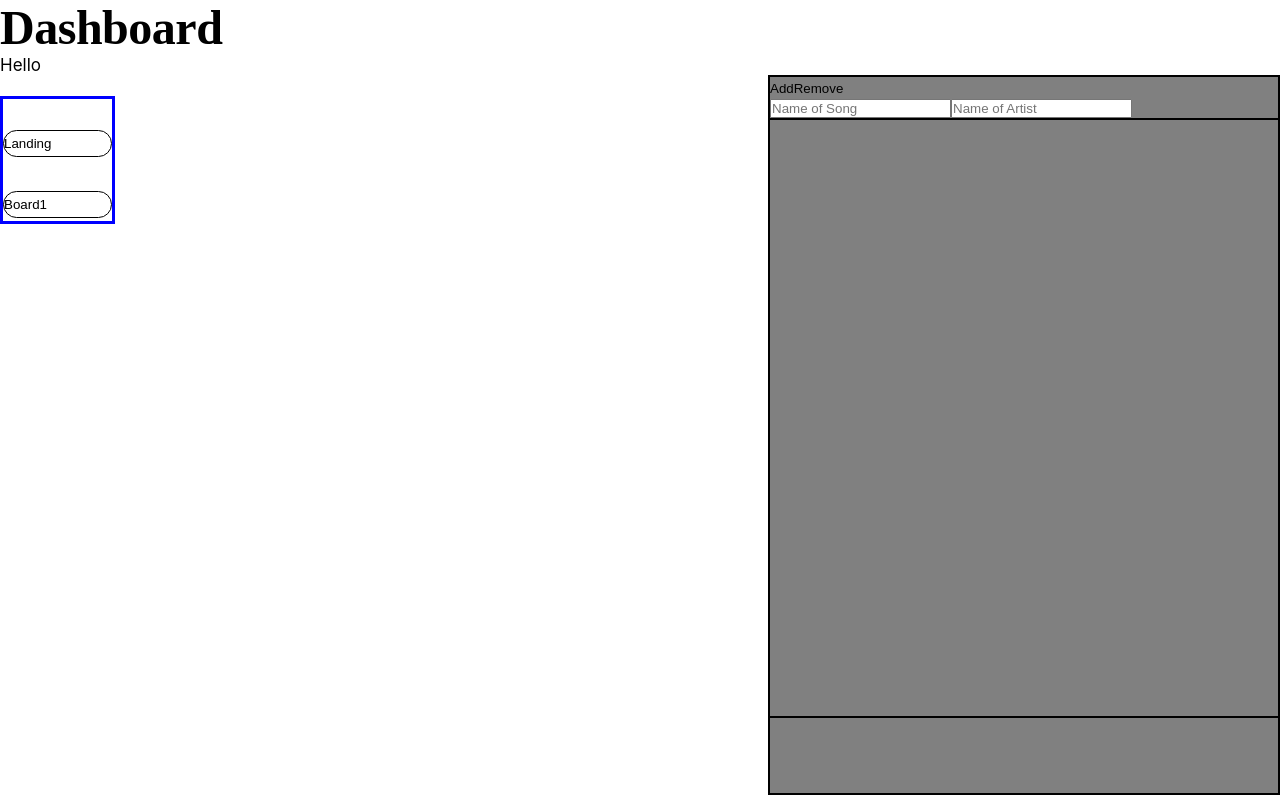
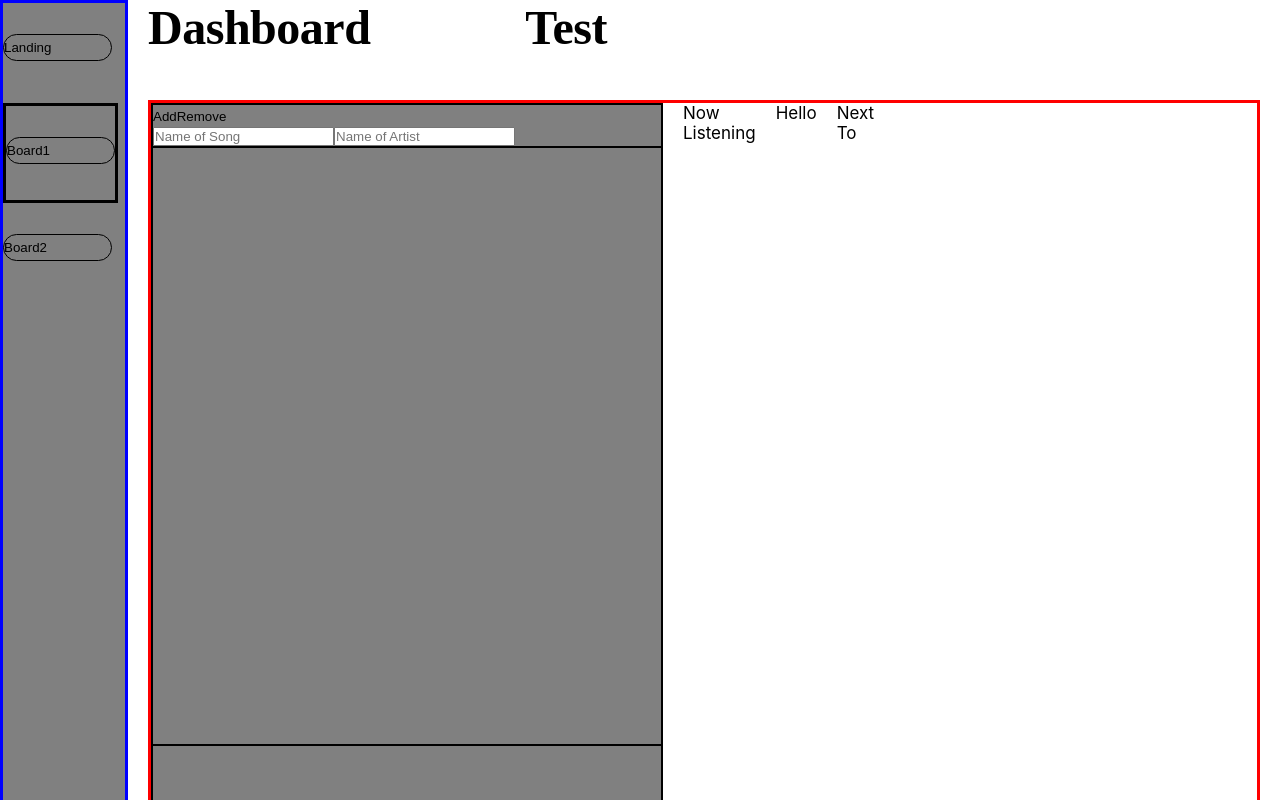
Before and after one commit to ufosc/Jukebox-Frontend, a React (Create React App) app: page /dashboard in a window 1280 px wide. Shown: the top 800 px of the page. Built offline with nearby package versions, Linux system fonts and the light colour scheme.

Commit message:
for pull

```diff
--- a/src/Boards/Board1.js
+++ b/src/Boards/Board1.js
@@ -12,7 +12,7 @@ import Song from '../Components/Song/Song'
 function App() {
 
   return (
-    <div>
+    <div className='container'>
       <header>
         <h1 className = "center">
         Jukebox
--- a/src/Boards/Dashboard.css
+++ b/src/Boards/Dashboard.css
@@ -0,0 +1,28 @@
+
+.navbar {
+
+    border-style: solid;
+    border-color: blue;
+
+}
+
+.spliter {
+    border-color: black;
+    border-style: solid;
+
+}
+
+.body-container {
+
+    border-style: solid;
+    border-color: red;
+    max-width: 130rem;
+    margin: 0 auto;
+
+
+}
+
+.dashboard-container{
+
+    display: flex;
+}
--- a/src/Boards/Dashboard.js
+++ b/src/Boards/Dashboard.js
@@ -2,24 +2,82 @@
 import React from "react";
 import "./Dashboard.css";
 import NavBar from "../Components//NavBar/NavBar";
+import ScrollQueue from "../Components/ScrollQueue/ScrollQueue";
+import NowListening from "../Components/NowListening/NowListening";
+
+
+function Console(){
+
+    return(
+
+      <div className="container">
+
+        <div className="container">
+          <header className="row">
+          <h1 className="col-4">
+            Dashboard
+          </h1>
+          <h1 className="col-6">
+            Test
+          </h1>
+          </header>
+        </div>
+
+      <div className="body-container">
+
+          <div className="row">
+
+            <div className="col-1-of-4">
+              <ScrollQueue></ScrollQueue>
+            </div>
+
+
+            <div className="col-1-of-4">
+              <NowListening></NowListening>
+            </div>
+
+            <div className="col-1-of-2">
+              Hello
+            </div>
+
+
+              <div className="col-1-of-6">
+                Next To
+              </div>
+          </div>
+
+          <div className="row">
+              outside
+          </div>
+        </div>
+
+
+        </div>
+
+    )
+
+}
 
 
 function Dashboard() {
 
     return (
       <div>
-        <header>
-          <h1>
-            Dashboard
-          </h1>
-        </header>
-        <body>
-          <div>
-            Hello
-          </div>
-          <NavBar className="navbar"></NavBar>
+        <div className="row">
 
-        </body>
+
+        </div>
+        <div className="dashboard-container">
+
+        <div>
+        <NavBar></NavBar>
+        </div>
+
+        <div>
+        <Console></Console>
+        </div>
+
+        </div>
       </div>
     )
   }
--- a/src/Components/NavBar/NavBar.css
+++ b/src/Components/NavBar/NavBar.css
@@ -15,8 +15,25 @@
     margin: 0;
     position: absolute;
     top: 20%;
+    left: 5%;
     -ms-transform: translateY(-50%);
     transform: translateY(-50%);
-    left: 0%;
     font-size: 3em;
 }
+
+.navbar-1 {
+
+    border-style: solid;
+    border-color: blue;
+    font-size: 3em;
+    display: inline-block;
+    width: 10vw;
+    height : 200vh;
+    background-color: grey;
+
+}
+
+.borders {
+    border-style: solid;
+    border-color: black;
+}
--- a/src/Components/NavBar/NavBar.js
+++ b/src/Components/NavBar/NavBar.js
@@ -1,37 +1,42 @@
 import React from "react";
 import {Link} from 'react-router-dom';
 import "./NavBar.css";
-import ScrollQueue from "../ScrollQueue/ScrollQueue";
 
 
 function NavBar (){
 
     return(
-        <div>
-        <div className="navbar">
-        <div >
+
+        <div className="navbar-1">
+            <div className="row">
                 <Link to="/">
                     <button className="btn">
                         Landing
                     </button>
                 </Link>
+            </div>
 
-        </div>
-        <div>
+            <div className="row">
+                <div className="borders">
                 <Link to="/board1">
                 <button className="btn">
                     Board1
+                </button>
+
+                </Link>
+            </div>
+            </div>
+
+            <div className="row">
+                <Link to="/">
+                <button className="btn">
+                    Board2
                 </button>
                 </Link>
             </div>
 
         </div>
-        <div>
-        <div>
-            <ScrollQueue></ScrollQueue>
-        </div>
-        </div>
-        </div>
+
 
     )
 
--- a/src/Components/NowListening/NowListening.js
+++ b/src/Components/NowListening/NowListening.js
@@ -0,0 +1,17 @@
+import React from "react";
+
+export default function NowListening() {
+  return (
+    // <section className="section-dark section-centered">
+    //   <h2>What is Our Goal</h2>
+    //   <p>
+    //     Lorem ipsum dolor sit amet, consectetur adipiscing elit, sed do eiusmod tempor incididunt ut
+    //     labore et dolore magna aliqua. Ut enim ad minim veniam, quis nostrud exercitation ullamco
+    //     laboris nisi ut aliquip ex ea commodo consequat. Duis aute irure dolor in reprehenderit in
+    //     voluptate velit esse cillum dolore eu fugiat nulla pariatur. Excepteur sint occaecat
+    //     cupidatat non proident, sunt in culpa qui officia deserunt mollit anim id est laborum.
+    //   </p>
+    // </section>
+    <div>Now Listening</div>
+  );
+}
--- a/src/Pages/Landing/Landing.js
+++ b/src/Pages/Landing/Landing.js
@@ -5,10 +5,10 @@ import Goal from "./components/Goal";
 import Topics from "./components/Topics";
 import Repos from "./components/Repos";
 import Stat from "./components/Stat";
-import Board1 from "../Board1/Board1";
-import {Link} from 'react-router-dom'
-import CTA from "../../Components/layout/CTA";
-import Footer from "../../Components/layout/Footer";
+//import CTA from "./layout/CTA";
+//import Footer from "./layout/Footer";
+//import Board1 from "../Board1/Board1";
+import {Link} from 'react-router-dom';
 
 
 export default function Landing() {
@@ -20,8 +20,7 @@ export default function Landing() {
       <Topics />
       <Repos />
       <Stat />
-      <CTA />
-      <Footer />
+
       <Link to="/board1">
         <button>
           Board 1
```
Lines whose indentation alone changed are shown as unchanged.
